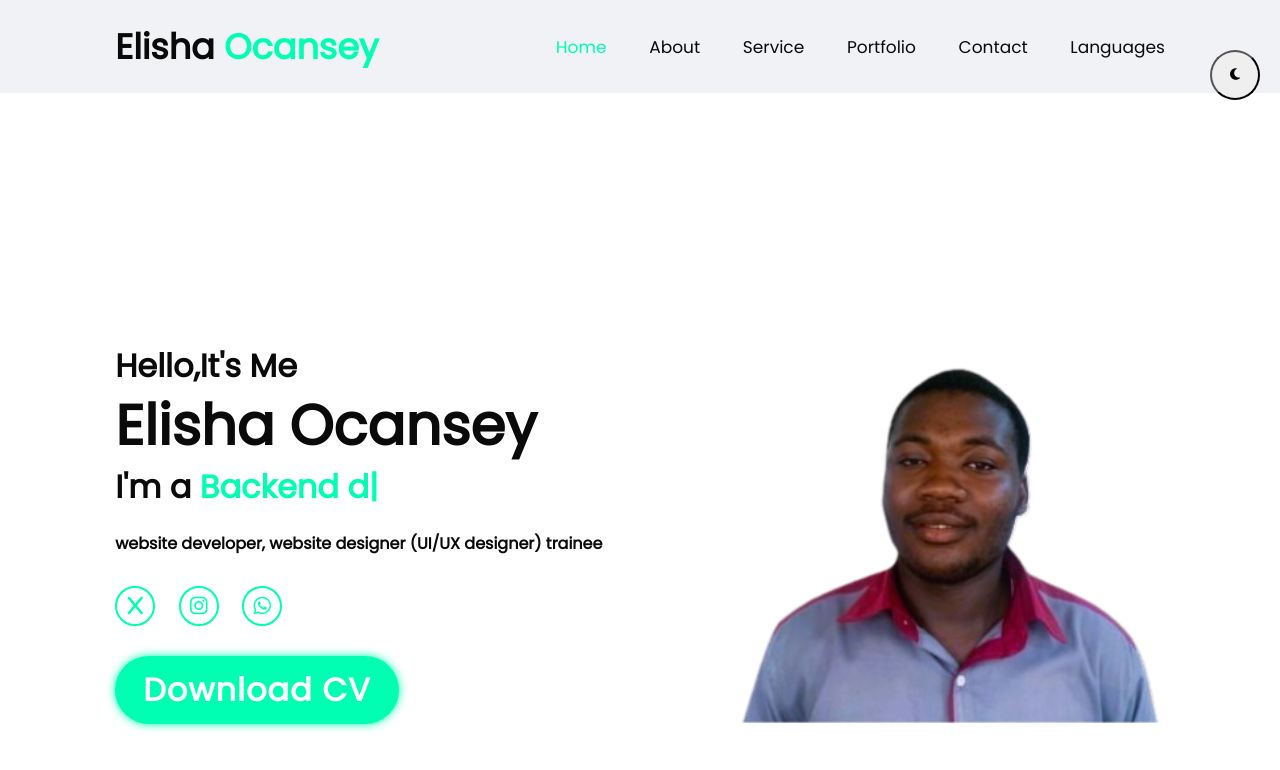
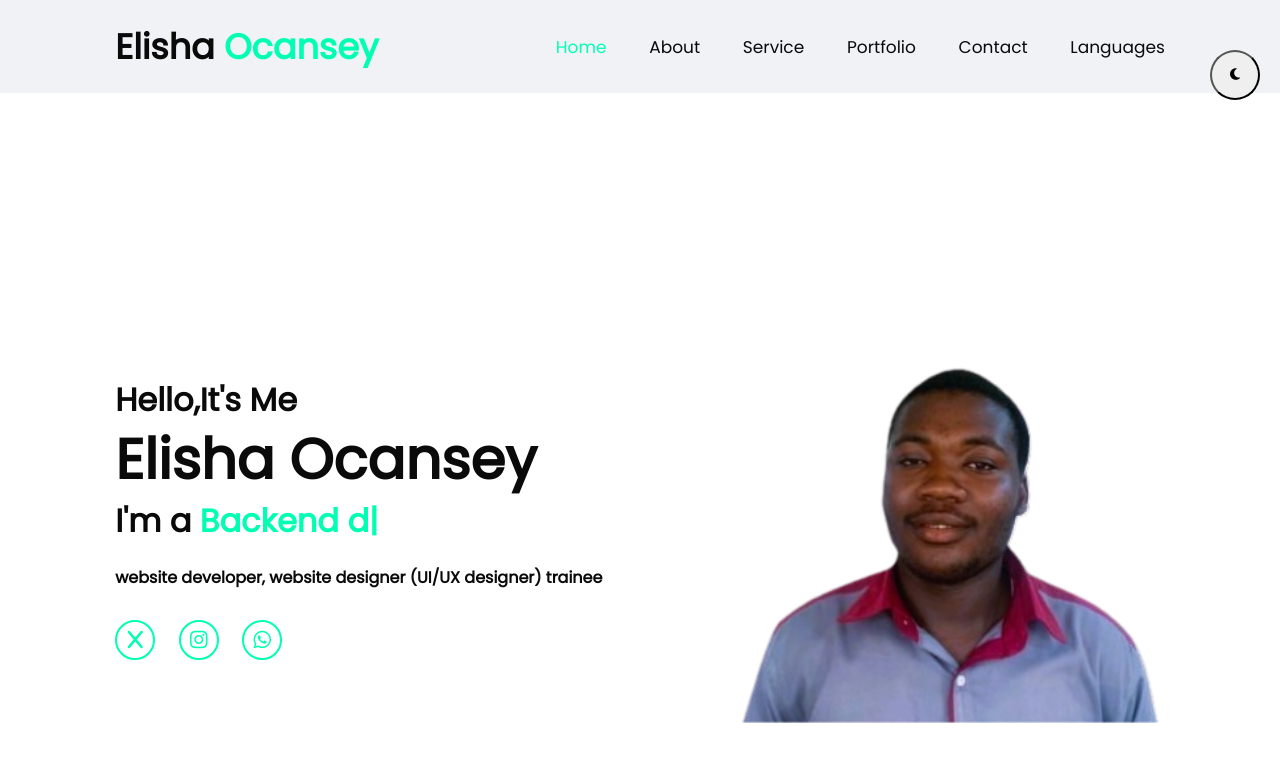
Before and after one commit to Elisha-bit/portfolio, a plain HTML site: page index.html in a window 1280 px wide. Shown: the top 770 px of the page. Drawn offline with nearby package versions, Linux system fonts and the light colour scheme.

Commit message:
index.html

```diff
--- a/index.html
+++ b/index.html
@@ -191,7 +191,7 @@
                 <a href="https://www.instagram.com/cyclonekillzytjunior"><i class="fa-brands fa-instagram"></i></a>
                 <a href="https://wa.me/233500727700"><i class="fa-brands fa-whatsapp"></i></a>
             </div>
-            <a href="cv.pdf" class="btn">Download CV</a>
+<!--             <a href="cv.pdf" class="btn">Download CV</a> -->
         </div>
 
 
```
